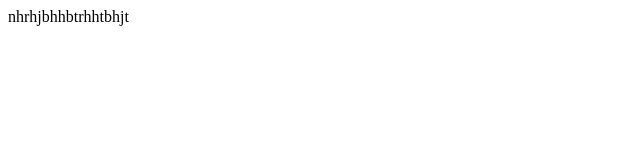
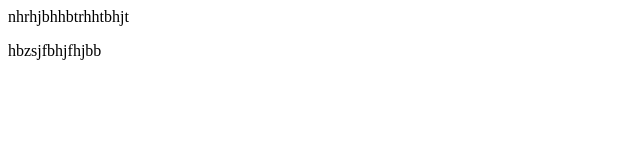
Before and after one commit to Dev-aiml/NewLocalRepo-, a plain HTML site: page index.html in a window 1280 px wide. Shown: the whole page, without its empty margins (0-640 px from the left). Drawn offline with Linux system fonts and the light colour scheme.

Commit message:
erhvhjewb,hj

```diff
--- a/index.html
+++ b/index.html
@@ -1 +1,2 @@
 <p> nhrhjbhhbtrhhtbhjt</p>
+<p> hbzsjfbhjfhjbb</p>
```
